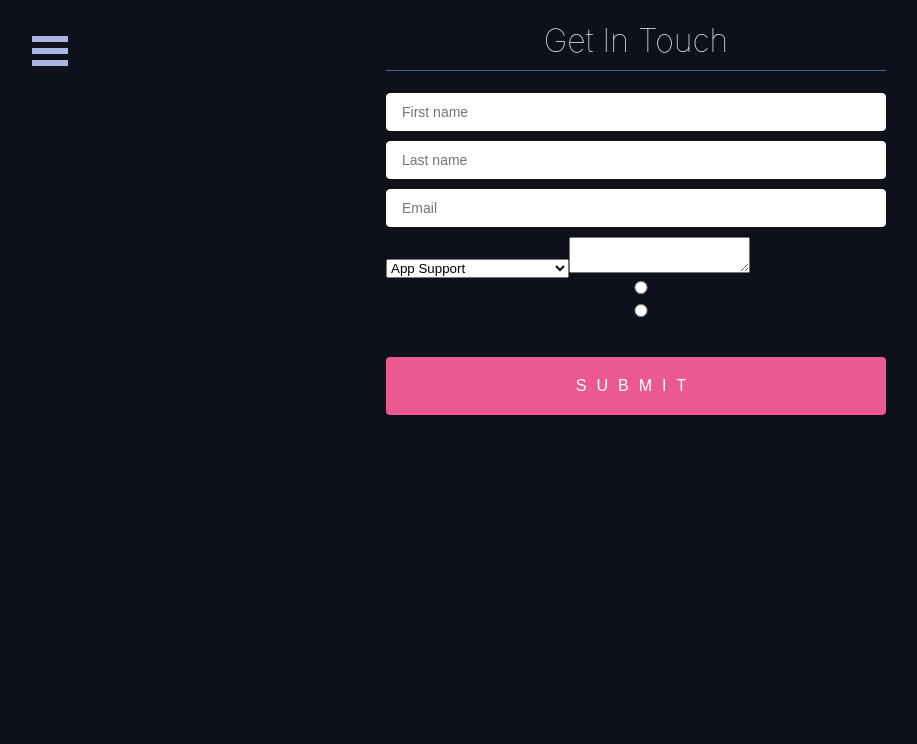
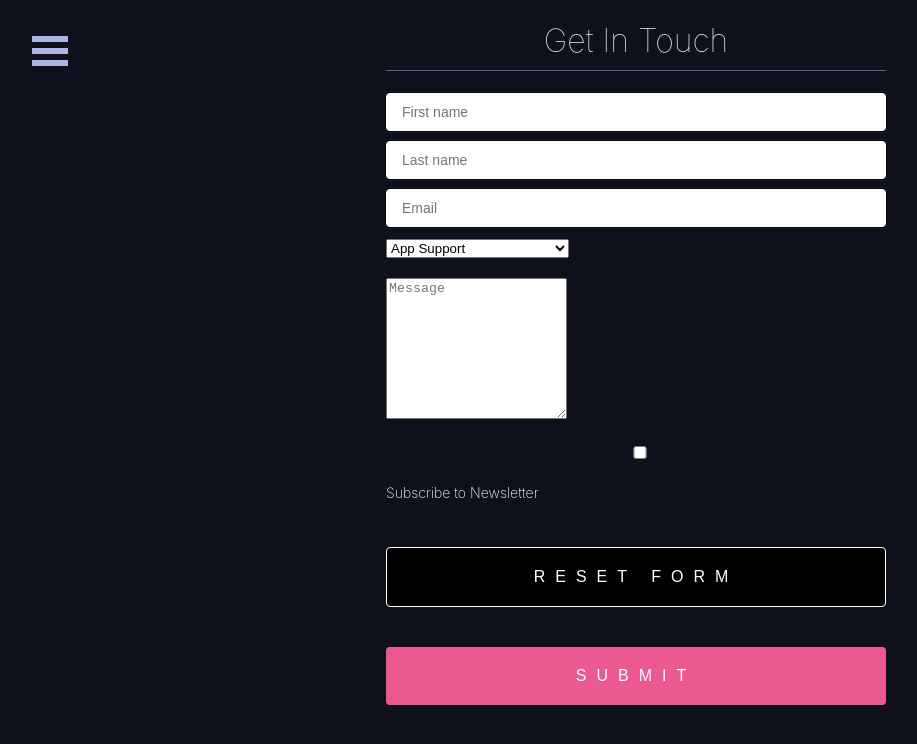
Before and after one commit to bwpt-sauti-studio/Front-end, a React (Create React App) app in the folder sauti-studio/: page /contact in a window 1280 px wide. Shown: the top 744 px of the page, without its empty margins (4-921 px from the left). Built offline with nearby package versions, Linux system fonts and the light colour scheme.

Commit message:
contact form needs more styling

```diff
--- a/sauti-studio/src/Components/Contact.css
+++ b/sauti-studio/src/Components/Contact.css
@@ -3,6 +3,7 @@ body {
     font-family: -apple-system, BlinkMacSystemFont, "Segoe UI", "Roboto", "Oxygen",
       "Ubuntu", "Cantarell", "Fira Sans", "Droid Sans", "Helvetica Neue",
       sans-serif;
+      color: white;
   }
 
   form {
@@ -22,6 +23,11 @@ body {
     background: #0e101c;
     max-width: 400px;
     margin: 0 auto;
+  }
+
+  button[type="button"] {
+    background: black;
+    border: 1px solid white;
   }
 
   p {
@@ -55,7 +61,11 @@ body {
     font-weight: 200;
   }
 
-  button[type="submit"],
+  /* input[type="radio"] {
+      color: white;
+  } */
+
+  button,
   input[type="submit"] {
     background: #ec5990;
     color: white;
@@ -68,12 +78,17 @@ body {
     letter-spacing: 10px;
   }
 
-  button[type="submit"]:hover,
+  button {
+    display: block;
+    appearance: none;
+    border-radius: 4px;
+    width: 100%;
+  }
+
   input[type="submit"]:hover {
     background: #bf1650;
   }
 
-  button[type="submit"]:active,
   input[type="button"]:active,
   input[type="submit"]:active {
     transition: 0.3s all;
@@ -90,7 +105,7 @@ body {
     transition: 0.3s all;
   }
 
-  button[type="submit"],
+  /* button[type="submit"], */
   input[type="button"],
   input[type="submit"] {
     -webkit-appearance: none;
@@ -100,6 +115,10 @@ body {
     max-width: 600px;
     margin: 0 auto;
   } */
+  /* button[type="button"] {
+    background: black;
+    border: 1px solid white;
+  }
 
   button[type="button"] {
     display: block;
@@ -125,4 +144,4 @@ body {
     text-transform: uppercase;
     padding: 10px 20px;
     border-radius: 4px;
-  }
+  } */
--- a/sauti-studio/src/Components/Contact.js
+++ b/sauti-studio/src/Components/Contact.js
@@ -3,8 +3,18 @@ import React, { Component } from 'react';
 import { useForm } from "react-hook-form";
 import './Contact.css';
 
+const defaultValues = {
+    Firstname: "",
+    Lastname: "",
+    Email: "",
+    Message: "",
+    Checkbox: false,
+    // switch: false,
+    // RadioGroup: ""
+  };
+
 const Contact = () => {
-    const { register, handleSubmit, errors } = useForm();
+    const { register, handleSubmit, watch, reset, errors } = useForm({ defaultValues });
     const onSubmit = data => console.log(data);
     console.log(errors);
 
@@ -12,11 +22,21 @@ const Contact = () => {
     <div className='form-wrapper'>
         <form onSubmit={handleSubmit(onSubmit)}>
         <h1>Get In Touch</h1>
-        <input type="text" placeholder="First name" name="First name" ref={register({required: true, maxLength: 80})} />
+        <div className="form-group">
+        <input type="text" placeholder="First name" name="Firstname" ref={register({required: true, maxLength: 80})} />
         {errors.Firstname && <p>This field is required</p>}
-        <input type="text" placeholder="Last name" name="Last name" ref={register({required: true, maxLength: 100})} />
+        </div>
+
+        <div className="form-group">
+        <input type="text" placeholder="Last name" name="Lastname" ref={register({required: true, maxLength: 100})} />
+        </div>
+
+        <div className="form-group">
         <input type="text" placeholder="Email" name="Email" ref={register({required: true, pattern: /^\S+@\S+$/i})} />
         {errors.Email && <p>This field is required</p>}
+        </div>
+
+        <div className="form-group">
         <select name="Subject" ref={register({ required: true })}>
         <option value="App Support">App Support</option>
         <option value=" My Account"> My Account</option>
@@ -24,14 +44,43 @@ const Contact = () => {
         <option value=" Just Saying Hi!"> Just Saying Hi!</option>
         </select>
         {errors.Subject && <p>This field is required</p>}
-        <textarea name="Message" ref={register({required: true, min: 8})} />
+        </div>
+
+        <br/>
+
+        <div className="form-group">
+        <textarea placeholder="Message" name="Message" rows="9" ref={register({required: true, min: 8})} />
         {errors.Message && <p>This field is required</p>}
+        </div>
 
-      <input name="Subscriber" type="radio" value="Yes" ref={register({ required: true })}/>
-      <input name="Subscriber" type="radio" value="No" ref={register({ required: true })}/>
+        <br/>
 
+      {/* <input name="Subscriber" type="radio" value="Yes" ref={register({ required: true })}/>
+      <input name="Subscriber" type="radio" value="No" ref={register({ required: true })}/> */}
 
-      <input type="submit" />
+      <div className="form-group">
+            <input
+              type="checkbox"
+              placeholder="Subscribe to Newsletter"
+              name="Subscribe to Newsletter"
+              id="customCheck1"
+              ref={register}
+            />
+            <label htmlFor="customCheck1"> Subscribe to Newsletter</label>
+          </div>
+
+          <button
+          type="button"
+          onClick={() => {
+            reset(defaultValues);
+          }}
+        >
+          Reset Form
+        </button>
+
+        <div className="form-group">
+            <input type="submit" />
+            </div>
 
       {/* <button type="submit">Send Message</button> */}
     </form>
```
